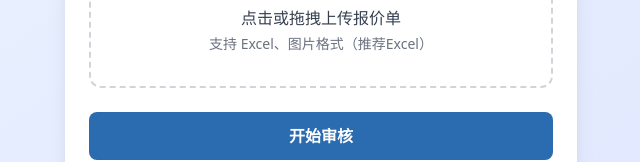
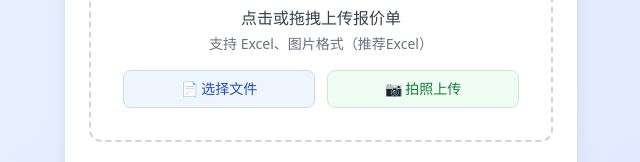
Before and after one commit to xuhuawenbao/quote-audit-system, a Next.js app: page / in a window 1280 px wide. Shown: the part 642-804 px from the top of the page, without its empty margins (319-959 px from the left). Built offline with nearby package versions, Linux system fonts and the light colour scheme.

Commit message:
fix: 手机端拆分为[选择文件]和[拍照上传]两个按钮，移除accept限制以兼容微信浏览器

```diff
--- a/app/page.tsx
+++ b/app/page.tsx
@@ -34,7 +34,14 @@ export default function UploadPage() {
 
   const handleFileChange = (e: React.ChangeEvent<HTMLInputElement>) => {
     if (e.target.files && e.target.files[0]) {
-      setFile(e.target.files[0])
+      const f = e.target.files[0]
+      const ext = f.name.split('.').pop()?.toLowerCase()
+      const allowed = ['xlsx', 'xls', 'csv', 'png', 'jpg', 'jpeg']
+      if (!allowed.includes(ext || '')) {
+        setError('仅支持 Excel（.xlsx/.xls）、CSV 或图片格式')
+        return
+      }
+      setFile(f)
       setError('')
     }
   }
@@ -216,13 +223,21 @@ export default function UploadPage() {
               onDragLeave={handleDrag}
               onDragOver={handleDrag}
               onDrop={handleDrop}
-              onClick={() => document.getElementById('file-input')?.click()}
             >
+              {/* 隐藏的Excel/文件上传输入（无accept限制，手机端可弹出"文件管理器"） */}
               <input
                 id="file-input"
                 type="file"
                 className="hidden"
-                accept=".xlsx,.xls,.csv,.png,.jpg,.jpeg,application/vnd.openxmlformats-officedocument.spreadsheetml.sheet,application/vnd.ms-excel,text/csv,image/png,image/jpeg"
+                onChange={handleFileChange}
+              />
+              {/* 隐藏的拍照输入（保留拍照上传能力） */}
+              <input
+                id="camera-input"
+                type="file"
+                className="hidden"
+                accept="image/*"
+                capture="environment"
                 onChange={handleFileChange}
               />
               <div className="flex flex-col items-center">
@@ -238,6 +253,23 @@ export default function UploadPage() {
                     <p className="mt-1 text-sm text-gray-500">支持 Excel、图片格式（推荐Excel）</p>
                   </>
                 )}
+              </div>
+              {/* 手机端专属：两个明确按钮 */}
+              <div className="mt-4 flex gap-3">
+                <button
+                  type="button"
+                  onClick={(e) => { e.stopPropagation(); document.getElementById('file-input')?.click(); }}
+                  className="flex-1 bg-blue-50 hover:bg-blue-100 text-blue-700 font-medium py-2 px-3 rounded-lg text-sm border border-blue-200 transition-colors"
+                >
+                  📄 选择文件
+                </button>
+                <button
+                  type="button"
+                  onClick={(e) => { e.stopPropagation(); document.getElementById('camera-input')?.click(); }}
+                  className="flex-1 bg-green-50 hover:bg-green-100 text-green-700 font-medium py-2 px-3 rounded-lg text-sm border border-green-200 transition-colors"
+                >
+                  📷 拍照上传
+                </button>
               </div>
             </div>
 
```
